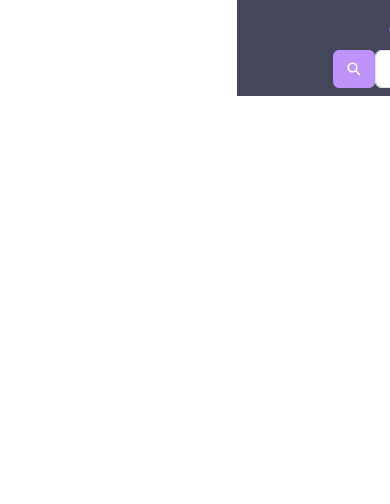
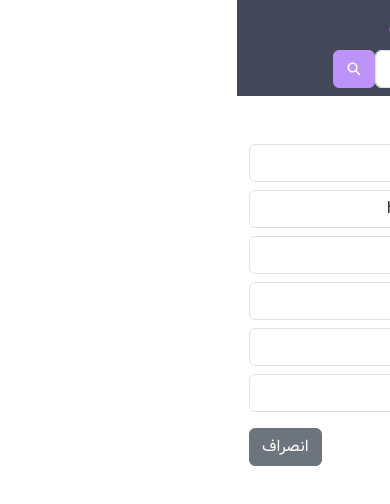
Before and after one commit to Minan1987/ReactProjects, a React (Vite) app in the folder contactManagement/: page /contacts/edit/1 in a window 390 px wide. Shown: the top 504 px of the page. Built offline with nearby package versions, Linux system fonts and the light colour scheme; data requests are answered from the project's data file.

Commit message:
Edit contact section is implemented

```diff
--- a/contactManagement/server/db.json
+++ b/contactManagement/server/db.json
@@ -1,12 +1,20 @@
 {
   "contacts": [
     {
-      "fullname": "مینا نظری",
+      "fullname": [
+        "مینا نظری"
+      ],
       "photo": "https://placehold.co/200x200",
-      "mobile": "09124548361",
-      "email": "mina.nazary66@gmail.com",
+      "mobile": [
+        "09124548363"
+      ],
+      "email": [
+        "mina.nazari@gmail.com"
+      ],
       "job": "Front-end Developer",
-      "group": "1",
+      "group": [
+        "2"
+      ],
       "id": 1
     },
     {
--- a/contactManagement/src/components/contacts/AddContact.jsx
+++ b/contactManagement/src/components/contacts/AddContact.jsx
@@ -6,7 +6,7 @@ const AddContact = ({ contact, setContactInfo, groups, createContactForm }) => {
   return (
     <div className='container'>
       <div className="row">
-        <div className="col-md-6 d-flex justify-content-center align-items-center">
+        <div className="col-md-6">
           <form onSubmit={createContactForm} className='form-group my-5'>
             <input className='form-control'
               placeholder='نام و نام خانوادگی'
@@ -16,8 +16,8 @@ const AddContact = ({ contact, setContactInfo, groups, createContactForm }) => {
               onChange={setContactInfo}
               required={true}
             />
-            <input className='form-control-file mt-2'
-              type='file'
+            <input className='form-control mt-2'
+              type='text'
               name='photo'
               value={contact.photo}
               onChange={setContactInfo}
@@ -56,7 +56,7 @@ const AddContact = ({ contact, setContactInfo, groups, createContactForm }) => {
               <option>انتخاب گروه</option>
               {
                 groups.length > 0 && groups.map((group) => (
-                  <option key="group.id" value="group.id">{group.name}</option>
+                  <option key={group.id} value={group.id}>{group.name}</option>
                 )
                 )
               }
@@ -71,7 +71,7 @@ const AddContact = ({ contact, setContactInfo, groups, createContactForm }) => {
           </form>
 
         </div>
-        <div className="col-6">
+        <div className="col-md-6">
           <img src={img} alt="" width="100%" />
         </div>
       </div>
--- a/contactManagement/src/components/contacts/Contact.jsx
+++ b/contactManagement/src/components/contacts/Contact.jsx
@@ -29,7 +29,7 @@ const Contact = ({contact}) => {
             </div>
             <div className="col-sm-1 d-flex flex-column align-items-center">
               <Link to={`/contacts/${contact.id}`} className='btn my-1' style={{ backgroundColor: ORANGE }}><FaRegEye /></Link>
-              <button className='btn my-1' style={{ backgroundColor: CYAN }}><FaPencil /></button>
+              <Link to={`/contacts/edit/${contact.id}`} className='btn my-1' style={{ backgroundColor: CYAN }}><FaPencil /></Link>
               <button className='btn my-1' style={{ backgroundColor: RED }}><MdDelete /></button>
             </div>
           </div>
--- a/contactManagement/src/components/contacts/EditContact.jsx
+++ b/contactManagement/src/components/contacts/EditContact.jsx
@@ -1,10 +1,142 @@
-import React from 'react'
+import React, { useEffect, useState } from 'react'
+import { Link, useNavigate, useParams } from 'react-router-dom';
+import { getContact, getAllGroups, updateContact } from '../../services/contactServices';
+import Spinner from '../Spinner';
+import img from "../../../public/images/add-contact-img.png"
 
 const EditContact = () => {
+  const { contactId } = useParams()
+  const navigate = useNavigate()
+  const [state, setState] = useState({
+    loading: false,
+    contact: {
+      fullname: "",
+      photo: "",
+      mobile: "",
+      email: "",
+      job: "",
+      group: ""
+    },
+    groups: [],
+  })
+
+  useEffect(() => {
+    const fetchData = async () => {
+      try {
+        setState({ ...state, loading: true })
+        const { data: contactData } = await getContact(contactId)
+        const { data: groupsData } = await getAllGroups()
+        setState({ ...state, loading: false, contact: contactData, groups: groupsData })
+      } catch (err) {
+        console.log(err)
+        setState({ ...state, loading: false })
+      }
+    }
+    fetchData()
+  }, [])
+  const { loading, contact, groups } = state;
+
+  const setEditContactInfo = (event) => {
+    setState({ ...state, contact: { ...state.contact, [event.target.name]: [event.target.value] } })
+  }
+
+  const editContactForm = async (event) => {
+    event.preventDefault()
+    try {
+      setState({ ...state, loading: true })
+      const { data } = await updateContact(state.contact, contactId)
+      setState({ ...state, loading: false });
+      if (data) {
+        navigate("/contacts")
+      }
+    } catch (err) {
+      console.log(err)
+      setState({ ...state, loading: false })
+    }
+  }
+
+
   return (
-    <div>
-      edit contact
-    </div>
+    <>
+      {loading ? (<Spinner />) : (
+        <>
+          <div className='container'>
+            <div className="row">
+              <div className="col-md-6">
+                <form onSubmit={editContactForm} className='form-group my-5'>
+                <input
+                        name="fullname"
+                        type="text"
+                        className="form-control"
+                        value={contact.fullname}
+                        onChange={setEditContactInfo}
+                        required={true}
+                        placeholder="نام و نام خانوادگی"
+                      />
+                  <input className='form-control mt-2'
+                    type='text'
+                    name='photo'
+                    value={contact.photo}
+                    onChange={setEditContactInfo}
+                    required={true}
+                  />
+                  <input className="form-control mt-2"
+                    placeholder='موبایل'
+                    type="text"
+                    name='mobile'
+                    value={contact.mobile}
+                    onChange={setEditContactInfo}
+                    required={true}
+                  />
+                  <input className="form-control mt-2"
+                    placeholder='ایمیل'
+                    type="email"
+                    name='email'
+                    value={contact.email}
+                    onChange={setEditContactInfo}
+                    required={true}
+                  />
+                  <input className="form-control mt-2"
+                    placeholder='شغل'
+                    type="text"
+                    name='job'
+                    value={contact.job}
+                    onChange={setEditContactInfo}
+                    required={true}
+                  />
+                  <select className='form-control mt-2'
+                    name='group'
+                    value={contact.group}
+                    onChange={setEditContactInfo}
+                    required={true}
+                  >
+                    <option>انتخاب گروه</option>
+                    {
+                      groups.length > 0 && groups.map((group) => (
+                        <option key={group.id} value={group.id}>{group.name}</option>
+                      )
+                      )
+                    }
+                  </select>
+                  <div className='mt-3 d-flex justify-content-between'>
+                    <input className='btn btn-primary'
+                      type='submit'
+                      value="ویرایش مخاطب"
+                    />
+                    <Link to="/contacts" className="btn btn-secondary">انصراف</Link>
+                  </div>
+                </form>
+
+              </div>
+              <div className="col-6">
+                <img src={img} alt="" width="100%" />
+              </div>
+            </div>
+          </div>
+        </>
+      )
+      }
+    </>
   )
 }
 
--- a/contactManagement/src/components/contacts/ViewContact.jsx
+++ b/contactManagement/src/components/contacts/ViewContact.jsx
@@ -2,6 +2,7 @@ import React, { useEffect, useState } from 'react'
 import { CURRENTLINE } from "../../helpers/colors";
 import { Link, useParams } from 'react-router-dom';
 import { getContact, getGroup } from '../../services/contactServices';
+import Spinner from '../Spinner';
 
 const ViewContact = () => {
   const { contactId } = useParams()
@@ -23,8 +24,8 @@ const ViewContact = () => {
       }
     }
     fetchData()
-  },[])
-  const{loading, group, contact}= state
+  }, [])
+  const { loading, group, contact } = state
   return (
     <div className='row justify-content-center'>
       <div className="col-md-8 ">
@@ -32,10 +33,14 @@ const ViewContact = () => {
           <div className="card-body">
             <div className="row justify-content-around align-items-center">
               <h3 className='text-light'>اطلاعات کاربر:</h3>
-              <div className="col-sm-4">
+              {loading ? (<Spinner />) : (
+                <>
+                  {Object.keys(contact).length > 0 &&
+                    <>
+                      <div className="col-sm-3">
                         <img src={contact.photo} alt={contact.fullname} className='rounded-2' />
                       </div>
-              <div className="col-sm-8">
+                      <div className="col-sm-9">
                         <ul className='list-group pe-2'>
                           <li className='list-group-item list-group-item-dark'>
                             نام و نام خانوادگی: {" "} <span className='fw-bold'>{contact.fullname}</span>
@@ -54,6 +59,11 @@ const ViewContact = () => {
                           </li>
                         </ul>
                       </div>
+                    </>
+                  }
+                </>
+              )}
+
             </div>
           </div>
         </div>
```
Lines whose indentation alone changed are shown as unchanged.
